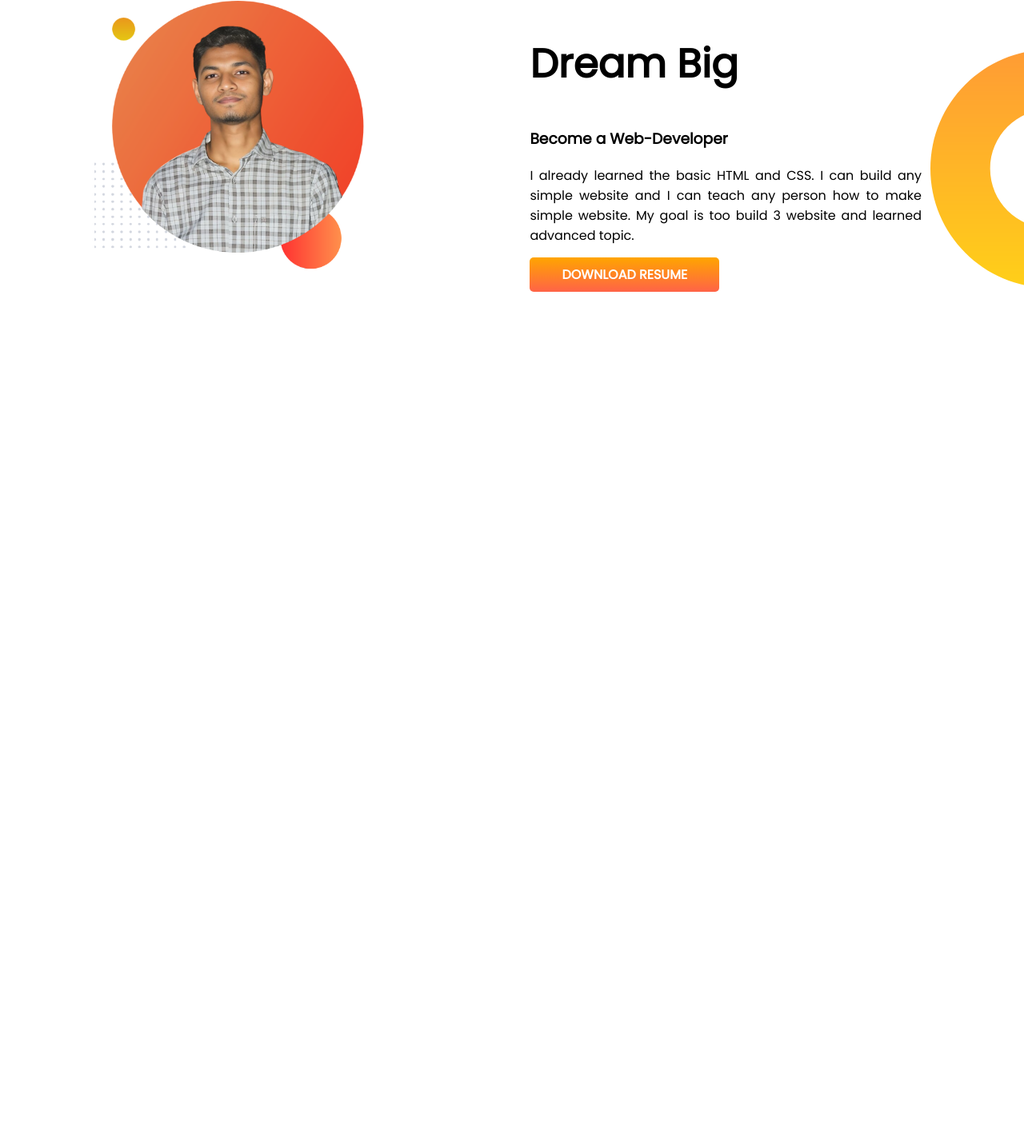
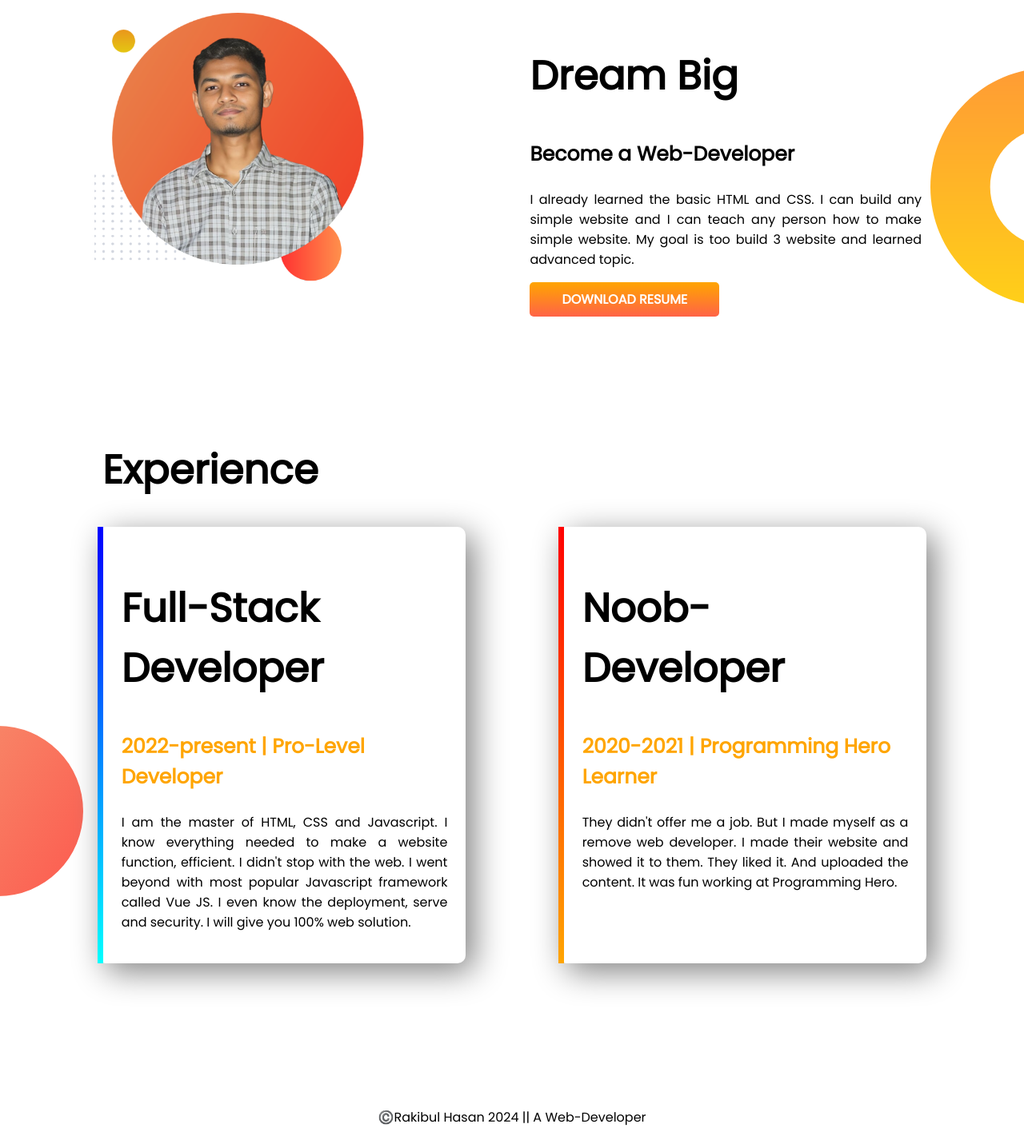
Before and after one commit to rakibul263/Developer-Portfolio, a plain HTML site: page index.html in a window 1280 px wide. Shown: the part 936-2362 px from the top of the page at 80% size. Before the commit the page ends 1456 px from the top, so only its background shows below. Drawn offline with Linux system fonts and the light colour scheme.

Commit message:
final project

```diff
--- a/index.html
+++ b/index.html
@@ -13,7 +13,7 @@
     <link rel="stylesheet" href="style.css" />
   </head>
   <body>
-    <section class="top-banner">
+    <section class="top-banner flexible-continer">
       <div class="half-width">
         <h1>Welcome to</h1>
         <h1><span class="name-01">Rakibul Hasan</span> World!</h1>
@@ -44,9 +44,9 @@
       </div>
     </section>
 
-    <section class="dream-big">
+    <section class="dream-big flexible-continer">
       <div class="half-width">
-        <img style="padding-top: 0%;" src="images/section-2.png" alt="" />
+        <img style="padding-top: 0%" src="images/section-2.png" alt="" />
       </div>
       <div class="half-width">
         <h1>Dream Big</h1>
@@ -64,5 +64,35 @@
         >
       </div>
     </section>
+    <h1 style="padding-left: 10%;">Experience</h1>
+    <section class="experience-area">
+
+      <div class="flexible-continer">
+        <div class="half-width ex box-left">
+          <h1>Full-Stack Developer</h1>
+          <h3 style="color: orange">2022-present | Pro-Level Developer</h3>
+          <p>
+            I am the master of HTML, CSS and Javascript. I know everything
+            needed to make a website function, efficient. I didn't stop with the
+            web. I went beyond with most popular Javascript framework called Vue
+            JS. I even know the deployment, serve and security. I will give you
+            100% web solution.
+          </p>
+        </div>
+        <div class="half-width ex box-right">
+          <h1>Noob-Developer</h1>
+          <h3 style="color: orange">2020-2021 | Programming Hero Learner</h3>
+          <p>
+            They didn't offer me a job. But I made myself as a remove web
+            developer. I made their website and showed it to them. They liked
+            it. And uploaded the content. It was fun working at Programming
+            Hero.
+          </p>
+        </div>
+      </div>
+    </section>
+    <footer>
+        <p>©️Rakibul Hasan 2024 || A Web-Developer</p>
+    </footer>
   </body>
 </html>
--- a/style.css
+++ b/style.css
@@ -19,7 +19,7 @@ section {
   width: 70%;
   padding-top: 25%;
 }
-p{
+p {
   text-align: justify;
   text-justify: inter-word;
 }
@@ -36,15 +36,48 @@ p{
   background-repeat: no-repeat;
 }
 
-section{
+.flexible-continer {
   display: flex;
   margin-bottom: 100px;
-    padding:5%;
+  padding: 5%;
   padding-top: 0%;
 }
-.dream-big{
+.dream-big {
   background-image: url(images/dream-bg.png);
   background-repeat: no-repeat;
   background-position: right;
   padding-right: 10%;
 }
+.ex {
+  width: 40%;
+  margin-left: 5%;
+  margin-right: 5%;
+  padding: 2%;
+  box-shadow: 10px 10px 40px gray;
+  border-radius: 5%;
+  /* border-left:10px solid; */
+}
+.box-left{
+    border-left: 7px solid;
+    border-image: linear-gradient(blue, cyan);
+    border-image-slice: 1;
+    border-radius: 10px;
+}
+.box-right{
+    border-left: 7px solid;
+    border-image: linear-gradient(red, orange);
+    border-image-slice: 1;
+    border-radius: 10px;
+}
+
+h3 {
+  font-size: 25px;
+}
+.experience-area {
+  background-image: url(images/exp-bg.png);
+  background-repeat: no-repeat;
+  background-position: left;
+}
+footer p{
+    text-align: center;
+}
```
Lines whose indentation alone changed are shown as unchanged.
